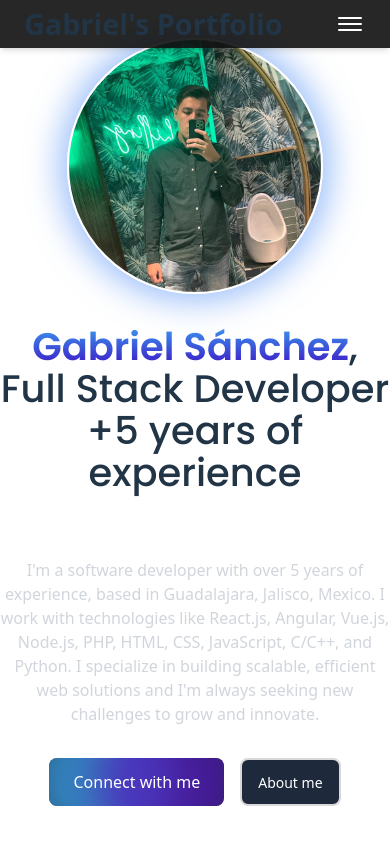
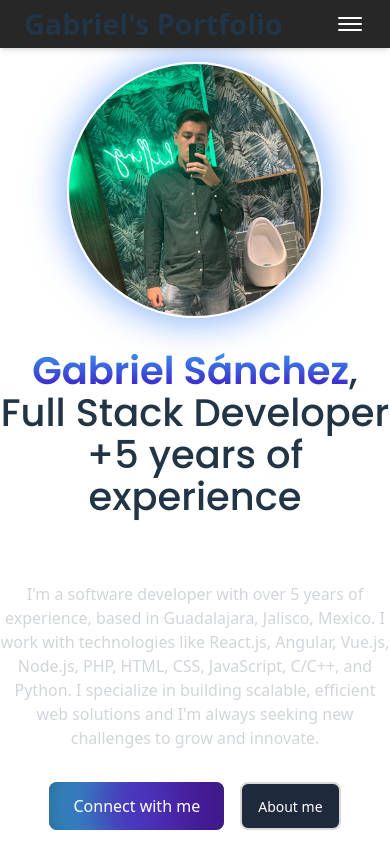
Before and after one commit to gisg99/gisg99-portfolio, a React (Vite) app: page / in a window 390 px wide. Shown: the top 844 px of the page. Built offline with nearby package versions, Linux system fonts and the light colour scheme; a web font is replaced by a local one.

Commit message:
Adjusting mobile padding top in section1

```diff
--- a/src/sections/Section1.jsx
+++ b/src/sections/Section1.jsx
@@ -2,7 +2,7 @@ import React from "react";
 
 const Section1 = () => {
     return (
-        <section id="home" className="flex flex-col justify-center items-center min-h-[100svh] w-full gap-8">
+        <section id="home" className="flex flex-col justify-center items-center min-h-[100svh] w-full gap-8 pt-12 md:pt-24">
             <div className="w-64 h-64 bg-[url('/img/gabo.jpeg')] bg-[length:100%] bg-center rounded-full border-2 border-white transition-all duration-300 ease-in-out shadow-[0px_0px_32px_8px_rgba(59,_130,_246,_0.5)] hover:-translate-y-4 hover:shadow-[0px_0px_48px_8px_rgba(59,_130,_246,_0.75)] hover:bg-[length:150%]"></div>
             <h1 className='poppins font-medium'><b className='text-gradient font-semibold'>Gabriel Sánchez</b>, Full Stack Developer +5 years of experience</h1>
             <p className="text-center text-gray-300">I'm a software developer with over 5 years of experience, based in Guadalajara, Jalisco, Mexico. I work with technologies like React.js, Angular, Vue.js, Node.js, PHP, HTML, CSS, JavaScript, C/C++, and Python. I specialize in building scalable, efficient web solutions and I'm always seeking new challenges to grow and innovate.</p>
```
